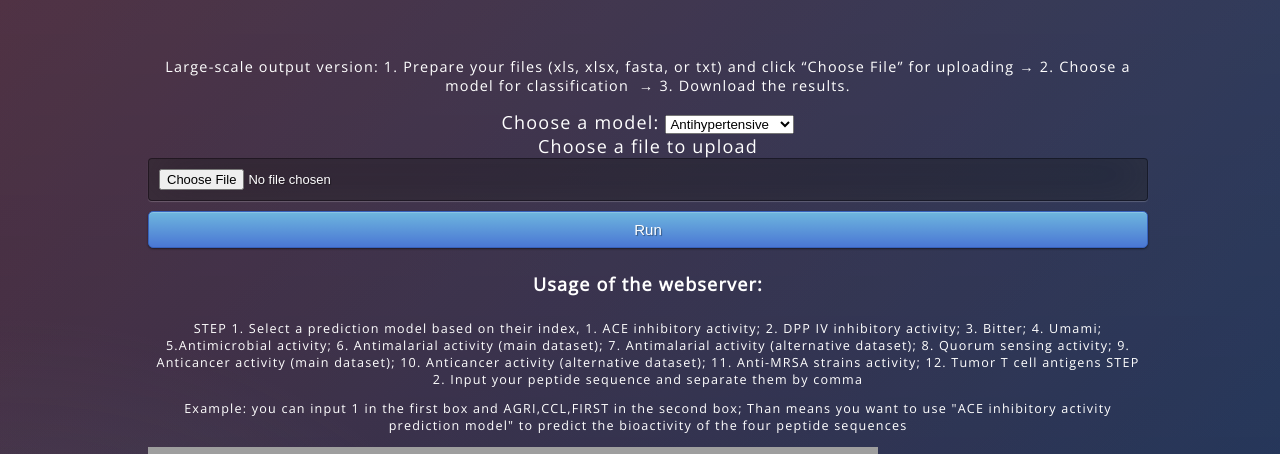
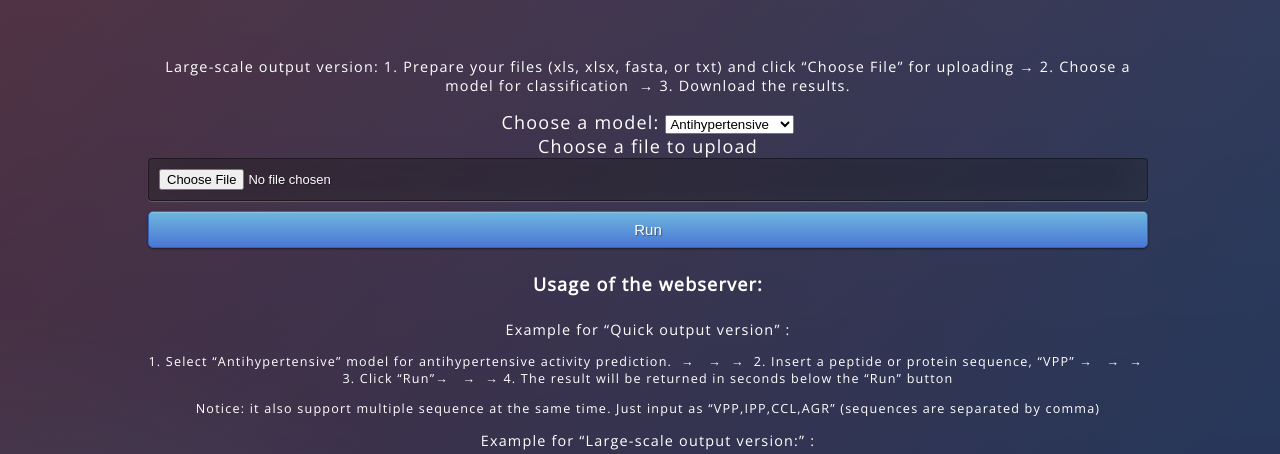
Before and after one commit to dzjxzyd/UniDL4BioPep_webserver, a Flask app: page / in a window 1280 px wide. Shown: the part 349-803 px from the top of the page. Run offline with Flask 2, Linux system fonts and the light colour scheme; some web fonts are replaced; grey boxes are pictures that could not be loaded.

Commit message:
Update index.html

```diff
--- a/templates/index.html
+++ b/templates/index.html
@@ -70,9 +70,14 @@
             <button type="submit" class="btn btn-primary btn-block btn-large">Run</button>
         </form>
         <h4>Usage of the webserver:</h4>
-        <p style="font-size:70%">STEP 1. Select a prediction model based on their index, 1. ACE inhibitory activity; 2. DPP IV inhibitory activity; 3. Bitter; 4. Umami; 5.Antimicrobial activity; 6. Antimalarial activity (main dataset); 7. Antimalarial activity (alternative dataset); 8. Quorum sensing activity; 9. Anticancer activity (main dataset); 10. Anticancer activity (alternative dataset); 11. Anti-MRSA strains activity; 12. Tumor T cell antigens STEP 2. Input your peptide sequence and separate them by comma</p>
-        <p style="font-size:70%">Example: you can input 1 in the first box and AGRI,CCL,FIRST in the second box; Than means you want to use "ACE inhibitory activity prediction model" to predict the bioactivity of the four peptide sequences</p>
-        <img src="static/css/Whole architecture.png" alt="Whole architecture" width="730" height="300" style="float:left">
+        <p style="font-size:80%"> Example for “Quick output version” : </p>
+        <p style="font-size:70%">1. Select “Antihypertensive” model for antihypertensive activity prediction.   →   →  →  2. Insert a peptide or protein sequence, “VPP” →   →  →  3. Click “Run”→   →  → 4. The result will be returned in seconds below the “Run” button</p>
+        <p style="font-size:70%">Notice: it also support multiple sequence at the same time. Just input as “VPP,IPP,CCL,AGR” (sequences are separated by comma)</p>
+        <p style="font-size:80%"> Example for “Large-scale output version:” : </p>
+        <p style="font-size:70%">1. Prepare your xls, xlsx, txt or fasta files  →  →  → 2. Upload the file through “Choose File” botton  →   →  → 3. Click “Run” →   →  → 4. Download your results. </p>
+        <p style="font-size:70%">Notice: File preparation should follow the examples in the following graph. </p>
+
+        <img src="static/css/Whole architecture.png" alt="Whole architecture" width="950" height="650" style="float:left">
     </div>
 </body>
 </html>
```
